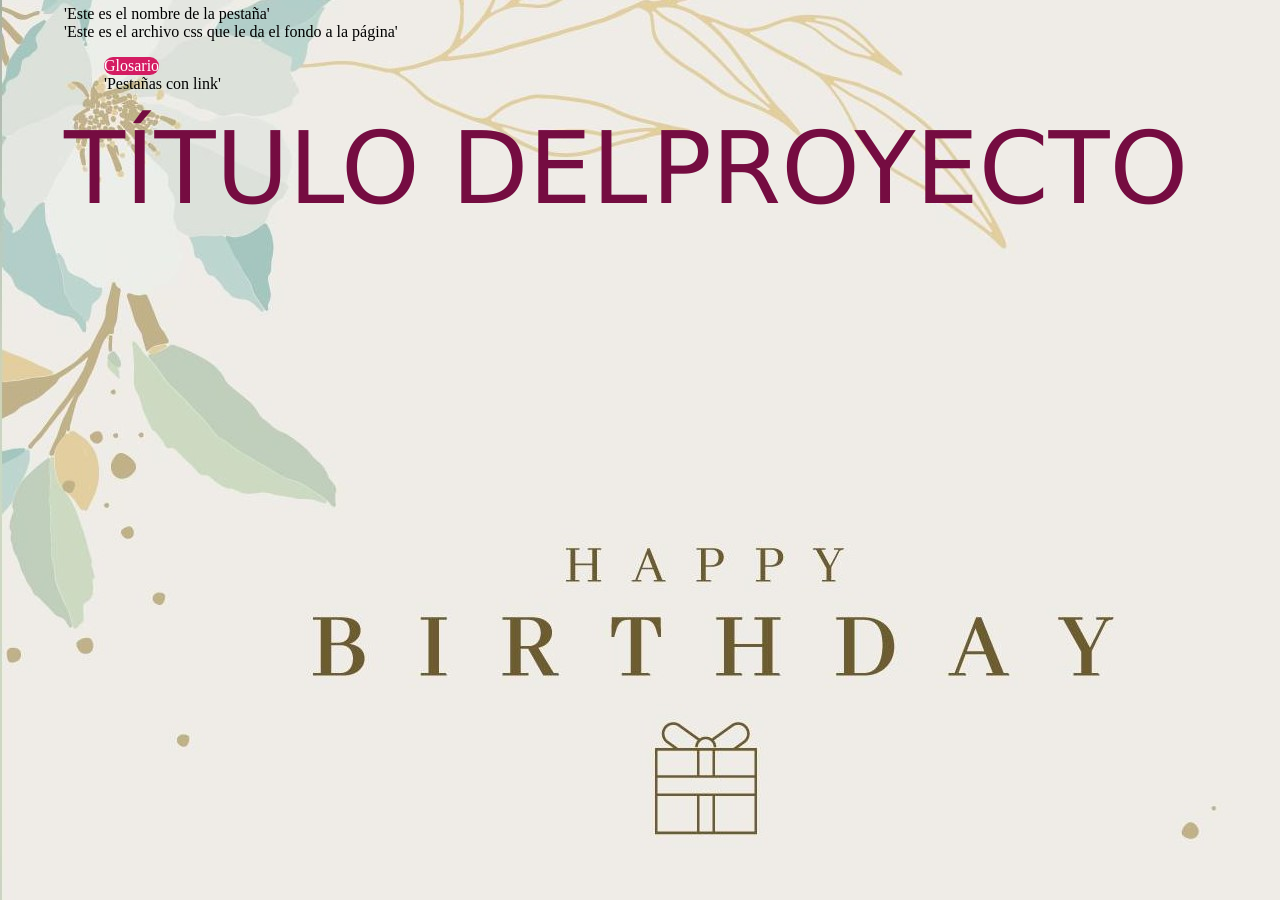
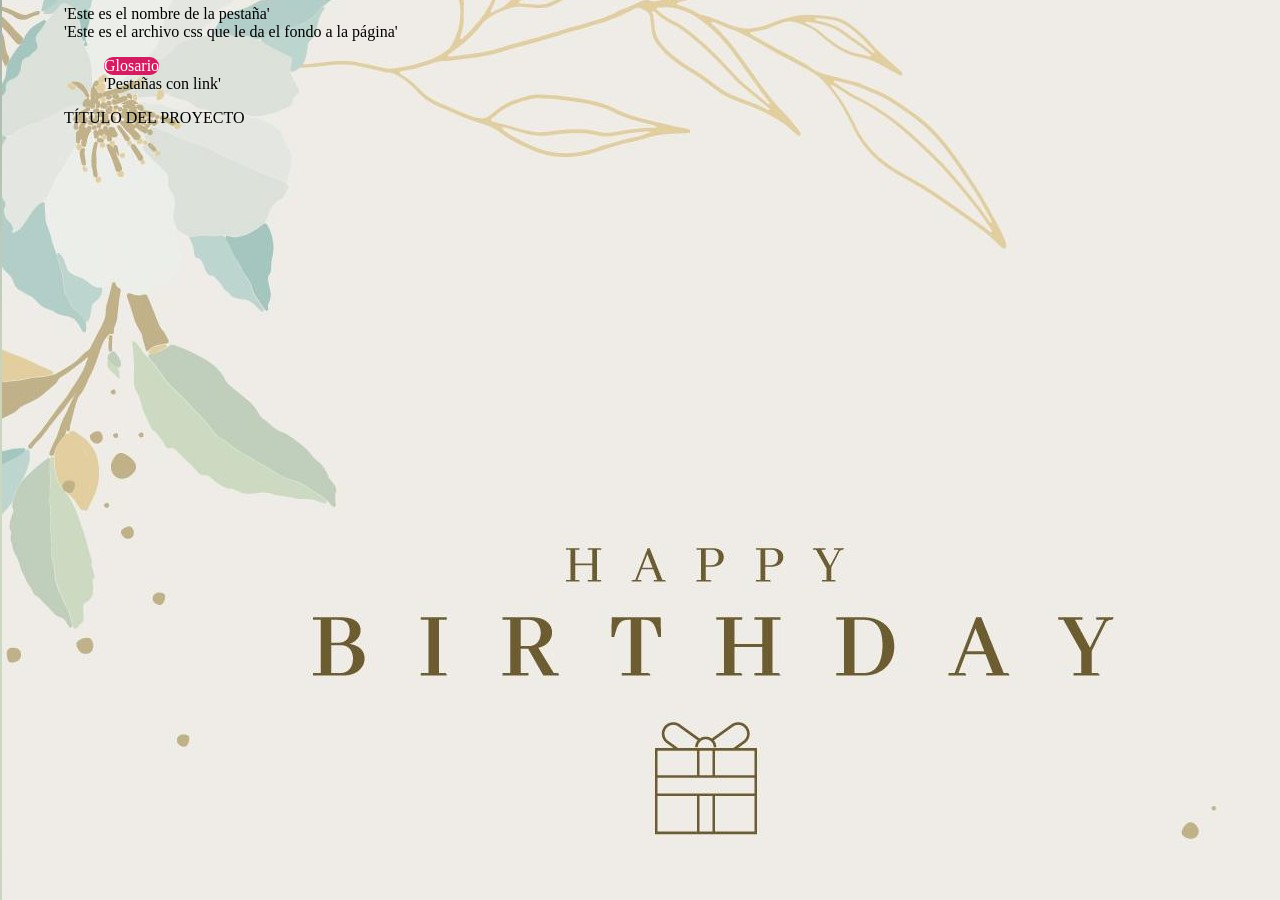
Before and after one commit to glosascroniquenses/Pruebas, a Jekyll site: the page index.html, which Jekyll copies as it is, in a window 1280 px wide. Built offline with Jekyll 4.4.1, drawn with Linux system fonts in a browser that asks for light colours.

Commit message:
Update main.css

```diff
--- a/css/main.css
+++ b/css/main.css
@@ -6,7 +6,7 @@ body {
 }
 
 
-h9 {
+h1 {
     font-size: 100px;
     font-family:'Lucida Sans Unicode', 'Lucida Grande', 'Sans-Serif';
     color: #750C41;
@@ -31,10 +31,3 @@ a:hover {
     text-decoration: underline;
     'Este es el formato de las pestañas'
 }
-
-h8{
-    font-size: 30px;
-    font-family:'Trebuchet MS', 'Helvetica', 'Sans-Serif';
-    color: #750C41;
-
-}
```
